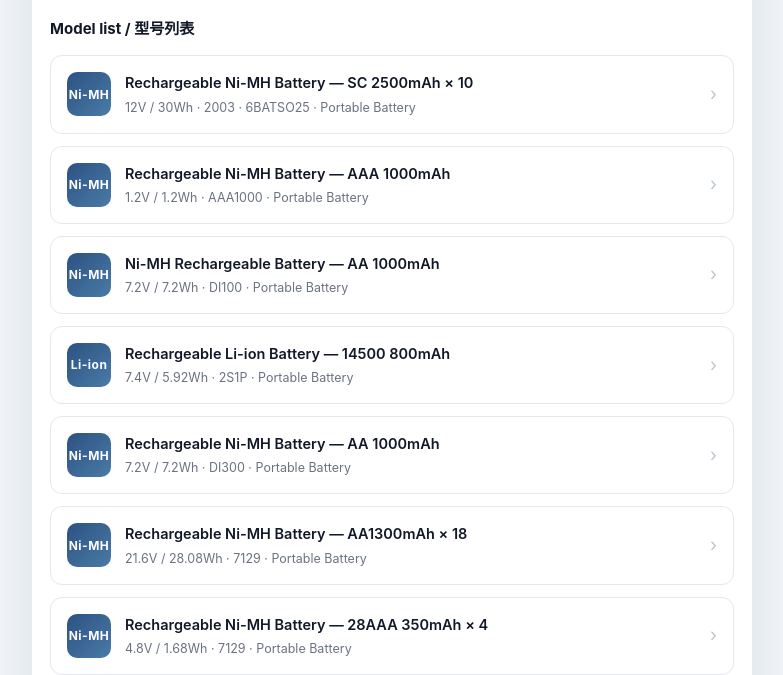
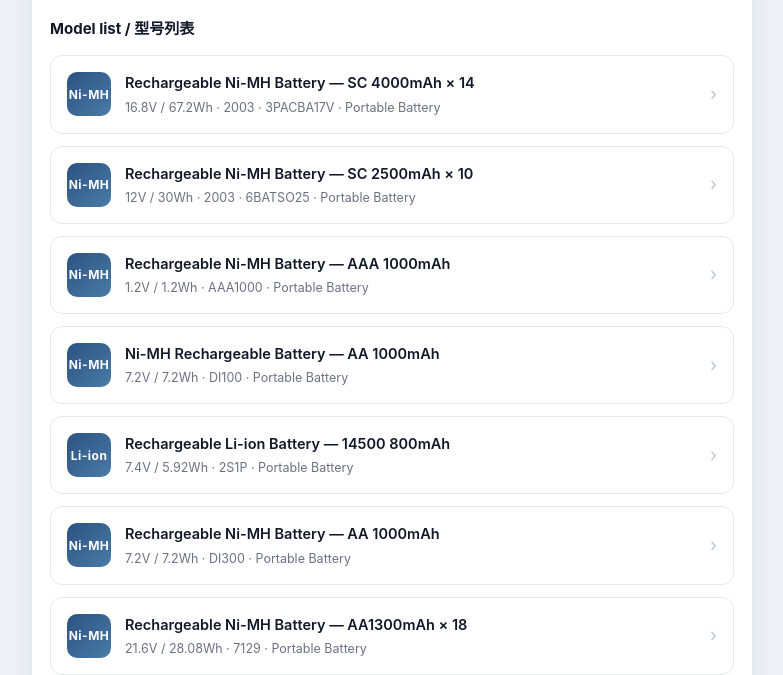
Before and after one commit to WiZFeng/ept-battery, a plain HTML site: page index.html in a window 1280 px wide. Shown: the part 131-806 px from the top of the page, without its empty margins (248-1031 px from the left). Drawn offline with Linux system fonts and the light colour scheme.

Commit message:
index: add 2003 SC4000mAhx14 16.8V card: index.html

```diff
--- a/index.html
+++ b/index.html
@@ -48,6 +48,15 @@
 
   <main>
     <h2>Model list / 型号列表</h2>
+
+    <a class="card" href="2003-sc4000mahx14-16.8v.html">
+      <div class="thumb">Ni-MH</div>
+      <div class="txt">
+        <div class="t">Rechargeable Ni-MH Battery &mdash; SC 4000mAh &times; 14</div>
+        <div class="s">16.8V / 67.2Wh &middot; 2003 &middot; 3PACBA17V &middot; Portable Battery</div>
+      </div>
+      <div class="arrow">&rsaquo;</div>
+    </a>
 
     <a class="card" href="2003-sc2500mahx10-12v.html">
       <div class="thumb">Ni-MH</div>
```
